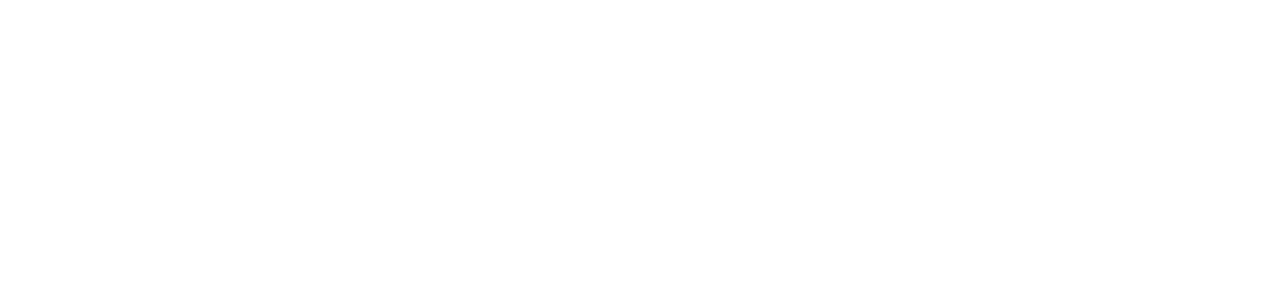
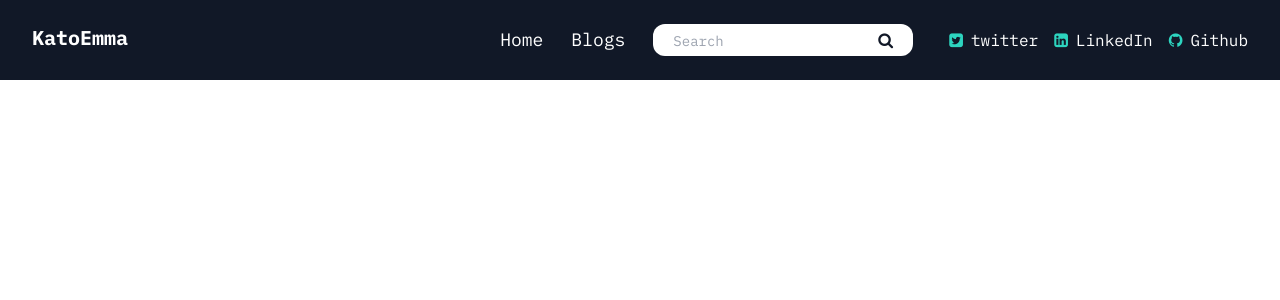
Before and after one commit to Katoemma/nuxt-portfolio, a Nuxt app: page / in a window 1280 px wide. Shown: the top 300 px of the page. Built offline with nearby package versions, Linux system fonts and the light colour scheme.

Commit message:
CREATE: made the header by adding the index page and styling the it using tailwindcss

```diff
--- /dev/null
+++ b/components/header.vue
@@ -0,0 +1,35 @@
+<script setup>
+
+</script>
+<template>
+
+    <div class="flex justify-between p-6">
+        <!-- logo -->
+        <div class="flex">
+            <img src="" alt="">
+            <h1 class="text-white text-xl font-bold ml-2">KatoEmma</h1>
+        </div>
+
+        <div class="flex gap-2 lg:gap-5 xl:gap-7 text-white items-center">
+            <NuxtLink to="/"><span class=" text-lg">Home</span></NuxtLink>
+            <NuxtLink to="/"><span class=" text-lg">Blogs</span></NuxtLink>
+            <!-- search -->
+            <div class="flex gap-2 lg:gap-5 xl:gap-7">
+                <i class="fa fa-search md:hidden"></i>
+                <div class="hidden md:flex items-center bg-white border-1 px-5 py-1 rounded-xl">
+                    <input type="text" class="placeholder:text-sm" placeholder="Search">
+                    <i class="fa fa-search text-gray-900"></i>
+                </div>
+                <!-- instagram card -->
+                <div class="hidden md:flex">
+                    <HeaderSocialCard :title="'twitter'" :icon="'fa fa-twitter-square'" />
+                    <HeaderSocialCard :title="'LinkedIn'" :icon="'fa fa-linkedin-square'" />
+                    <HeaderSocialCard :title="'Github'" :icon="'fa fa-github'"/>
+                </div>
+
+            </div>
+
+        </div>
+    </div>
+
+</template>
--- /dev/null
+++ b/components/header/socialCard.vue
@@ -0,0 +1,13 @@
+<script setup>
+const props = defineProps({
+    title: String,
+    icon: String,
+})
+
+</script>
+<template>
+<div class="flex items-center gap-2 px-2">
+    <i class="text-teal-400" :class="icon"></i>
+    <span class="hidden xl:block">{{ title }}</span>
+</div>
+</template>
--- /dev/null
+++ b/layouts/default.vue
@@ -0,0 +1,17 @@
+<script setup>
+
+</script>
+<template>
+    <div class="bg-gray-900 ibm-plex">
+        <Header />
+        <slot />
+    </div>
+
+</template>
+<style>
+.ibm-plex{
+  font-family: "IBM Plex Mono", monospace;
+  font-weight: 400;
+  font-style: normal;
+}
+</style>
--- /dev/null
+++ b/pages/index.vue
@@ -0,0 +1,9 @@
+<script setup>
+definePageMeta({
+  layout: 'default'
+})
+
+</script>
+<template>
+
+</template>
```
